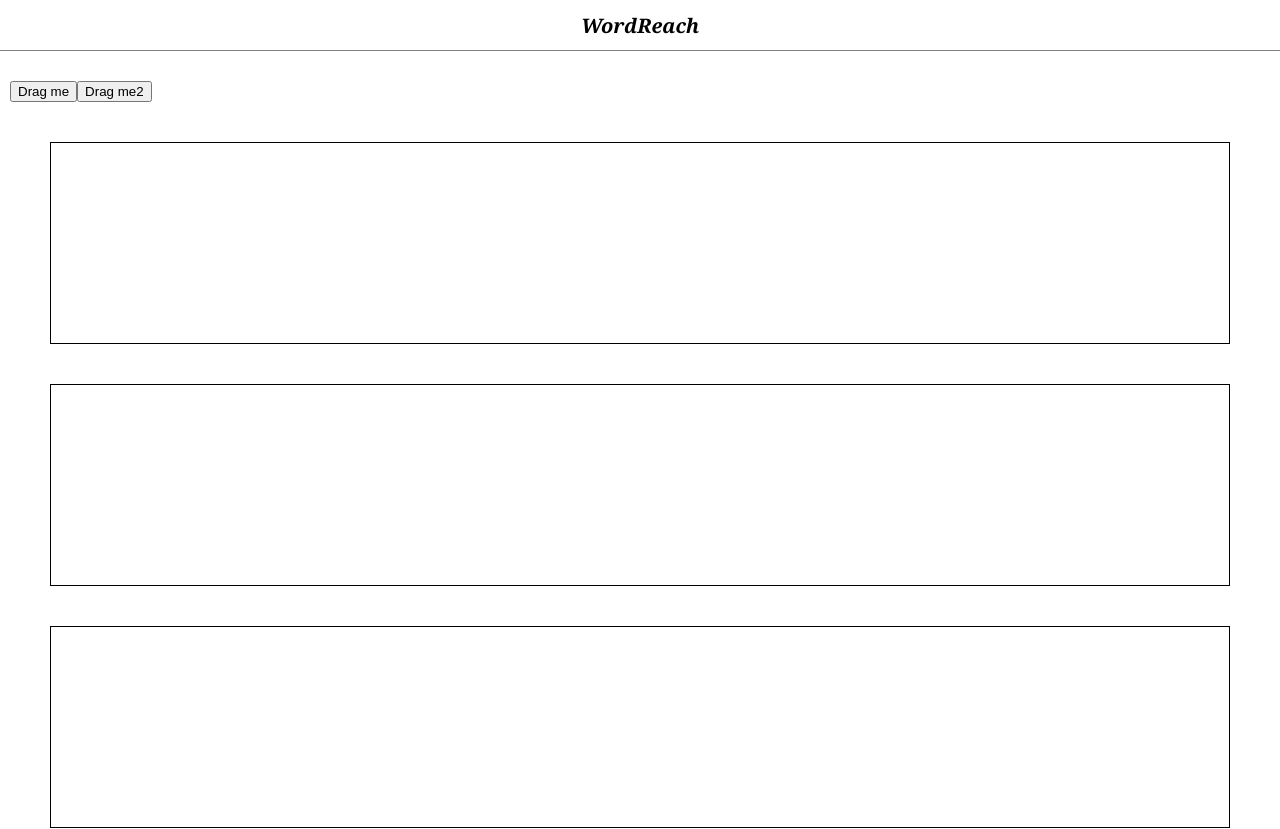
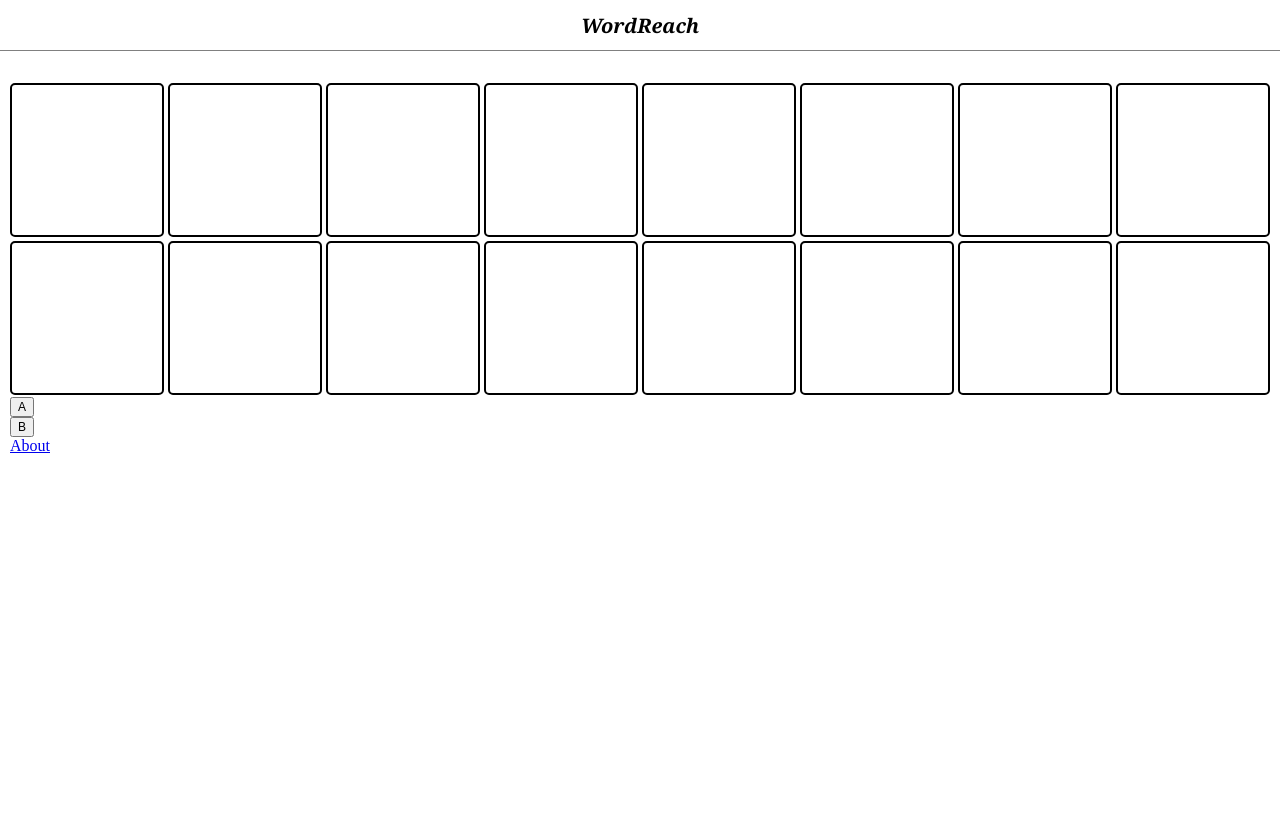
Before and after one commit to 2O1Studio/wordreach, a React (Create React App) app: page / in a window 1280 px wide. Shown: the top 829 px of the page. After the commit the page ends 800 px from the top, so only its background shows below. Built offline with nearby package versions, Linux system fonts and the light colour scheme.

Commit message:
css edits

```diff
--- a/src/components/App/App.js
+++ b/src/components/App/App.js
@@ -15,6 +15,7 @@ const App = () => {
 
       <Routes>
         <Route exact path="/" element={<Home />} />
+        {/* <Route exact path="/" element={<MultipleDroppables />} /> */}
         <Route path="/about" element={<About />} />
       </Routes>
       <div className="footer">
--- a/src/components/Home/Draggable.jsx
+++ b/src/components/Draggable/Draggable.js
@@ -1,6 +1,7 @@
 import React from "react";
 import { useDraggable } from "@dnd-kit/core";
 import { CSS } from "@dnd-kit/utilities";
+import "./Draggable.scss";
 
 export function Draggable(props) {
   const { attributes, listeners, setNodeRef, transform } = useDraggable({
@@ -12,7 +13,13 @@ export function Draggable(props) {
   };
 
   return (
-    <button ref={setNodeRef} style={style} {...listeners} {...attributes}>
+    <button
+      ref={setNodeRef}
+      className="draggable"
+      style={style}
+      {...listeners}
+      {...attributes}
+    >
       {props.children}
     </button>
   );
--- /dev/null
+++ b/src/components/Draggable/Draggable.scss
@@ -0,0 +1,7 @@
+.draggable {
+  // float: left;
+  // position: absolute;
+  max-height: 20px;
+  font-size: 12px;
+  display: inherit;
+}
--- a/src/components/Home/Droppable.jsx
+++ /dev/null
@@ -1,22 +0,0 @@
-import React from "react";
-import { useDroppable } from "@dnd-kit/core";
-
-export function Droppable(props) {
-  const { isOver, setNodeRef } = useDroppable({
-    id: props.id,
-  });
-  const style = {
-    background: isOver ? "green" : undefined,
-    height: 200,
-    border: "1px solid #000",
-    margin: 40,
-  };
-
-  console.log(props);
-
-  return (
-    <div ref={setNodeRef} style={{ ...style }}>
-      {props.children}
-    </div>
-  );
-}
--- a/src/components/Home/Home.js
+++ b/src/components/Home/Home.js
@@ -2,24 +2,17 @@ import { React, useState, useEffect } from "react";
 import "./Home.scss";
 import LetterBox from "../LetterBox/LetterBox";
 import { DndContext } from "@dnd-kit/core";
-import { Droppable } from "./Droppable";
-import { Draggable } from "./Draggable";
+import { Draggable } from "../Draggable/Draggable";
 
 const Home = () => {
   const [letterRecord, setLetterRecord] = useState([
-    "",
-    "",
-    "",
-    "",
-    "",
-    "",
-    "",
-    "",
+    ["", "", "", "", "", "", "", ""],
+    ["", "", "", "", "", "", "", ""],
   ]);
   const [availableLetter, setAvailableLetter] = useState(null);
   const [availableLetter2, setAvailableLetter2] = useState(null);
-  const draggableMarkup = <Draggable id="d1">Drag me</Draggable>;
-  const draggableMarkup2 = <Draggable id="d2">Drag me2</Draggable>;
+  const draggableMarkup = <Draggable id="d1">A</Draggable>;
+  const draggableMarkup2 = <Draggable id="d2">B</Draggable>;
 
   const handleDragStart = (event) => {
     console.log(event);
@@ -31,7 +24,7 @@ const Home = () => {
     if (event.over) {
       let row = extractRowColumn(event.over.id)[0] - 1;
       let column = extractRowColumn(event.over.id)[1] - 1;
-      oldRecord[column] = returnDraggableObj(event.active.id);
+      oldRecord[row][column] = returnDraggableObj(event.active.id);
     }
     setLetterRecord(oldRecord);
   };
@@ -58,20 +51,27 @@ const Home = () => {
 
   return (
     <>
-      {/* <div className="letterGrid">
-      </div> */}
       <DndContext onDragStart={handleDragStart} onDragEnd={handleDragEnd}>
+        <div className="letterGrid">
+          <LetterBox id="r1c1" chosenLetter={letterRecord[0][0]} />
+          <LetterBox id="r1c2" chosenLetter={letterRecord[0][1]} />
+          <LetterBox id="r1c3" chosenLetter={letterRecord[0][2]} />
+          <LetterBox id="r1c4" chosenLetter={letterRecord[0][3]} />
+          <LetterBox id="r1c5" chosenLetter={letterRecord[0][4]} />
+          <LetterBox id="r1c6" chosenLetter={letterRecord[0][5]} />
+          <LetterBox id="r1c7" chosenLetter={letterRecord[0][6]} />
+          <LetterBox id="r1c8" chosenLetter={letterRecord[0][7]} />
+          <LetterBox id="r2c1" chosenLetter={letterRecord[1][0]} />
+          <LetterBox id="r2c2" chosenLetter={letterRecord[1][1]} />
+          <LetterBox id="r2c3" chosenLetter={letterRecord[1][2]} />
+          <LetterBox id="r2c4" chosenLetter={letterRecord[1][3]} />
+          <LetterBox id="r2c5" chosenLetter={letterRecord[1][4]} />
+          <LetterBox id="r2c6" chosenLetter={letterRecord[1][5]} />
+          <LetterBox id="r2c7" chosenLetter={letterRecord[1][6]} />
+          <LetterBox id="r2c8" chosenLetter={letterRecord[1][7]} />
+        </div>
         {availableLetter === null ? draggableMarkup : null}
         {availableLetter2 === null ? draggableMarkup2 : null}
-
-        <LetterBox id="r1c1" chosenLetter={letterRecord[0]} />
-        <LetterBox id="r1c2" chosenLetter={letterRecord[1]} />
-        <LetterBox id="r1c3" chosenLetter={letterRecord[2]} />
-        <LetterBox id="r1c4" chosenLetter={letterRecord[3]} />
-        <LetterBox id="r1c5" chosenLetter={letterRecord[4]} />
-        <LetterBox id="r1c6" chosenLetter={letterRecord[5]} />
-        <LetterBox id="r1c7" chosenLetter={letterRecord[6]} />
-        <LetterBox id="r1c8" chosenLetter={letterRecord[7]} />
       </DndContext>
     </>
   );
--- a/src/components/LetterBox/LetterBox.js
+++ b/src/components/LetterBox/LetterBox.js
@@ -8,12 +8,9 @@ const LetterBox = ({ id, chosenLetter }) => {
   });
   const style = {
     background: isOver ? "green" : undefined,
-    height: 200,
-    border: "1px solid #000",
-    margin: 40,
   };
   return (
-    <div ref={setNodeRef} style={{ ...style }}>
+    <div ref={setNodeRef} className="letterBox" style={{ ...style }}>
       {chosenLetter}
     </div>
   );
--- a/src/components/LetterBox/LetterBox.scss
+++ b/src/components/LetterBox/LetterBox.scss
@@ -24,7 +24,9 @@ $width: calc(
   margin: $letterBoxMargin;
   font-size: 20px;
   text-align: center;
+  min-height: 20px;
   padding: calc(($width - 20px) / 2) 0 calc(($width - 20px) / 2) 0;
+  float: left;
   &:nth-child(8n + 1) {
     margin-left: 0px;
   }
```
Also changed, not shown: src/components/Home/dnd-example.js (added, +164 -0 lines).
